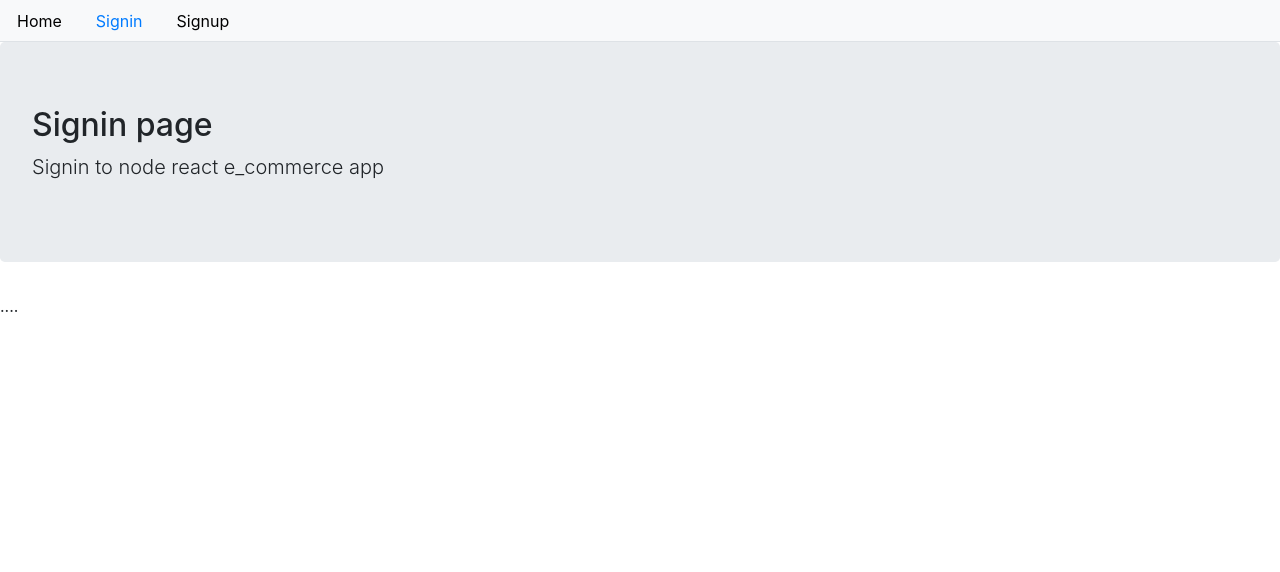
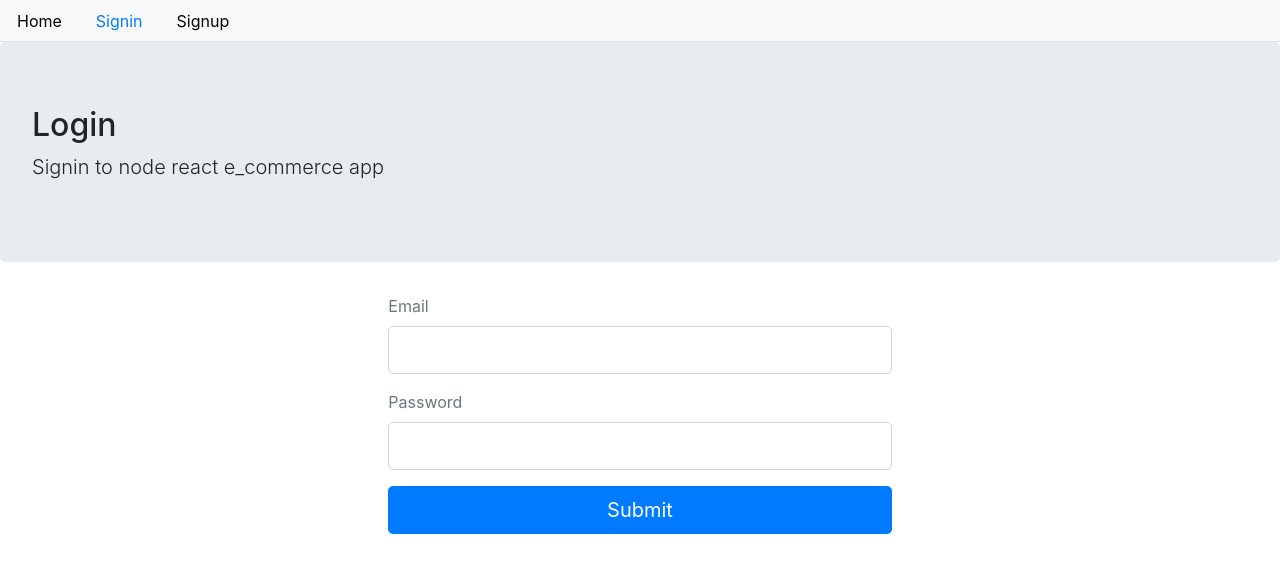
Before and after one commit to sahilbakoru/e-commerce_front, a React (Create React App) app: page /signin in a window 1280 px wide. Shown: the top 572 px of the page. Built offline with nearby package versions, Linux system fonts and the light colour scheme.

Commit message:
signin_complete

```diff
--- a/src/auth/index.js
+++ b/src/auth/index.js
@@ -18,3 +18,21 @@
          console.log(err)
      })
  }
+
+ export const signin = (user)=>{
+    // console.log(name,email,password)
+    return fetch(`${API}/signin`,{
+         method: 'POST',
+         headers:{
+             Accept: 'application/json',
+             "Content-Type": "application/json",
+         },
+         body: JSON.stringify(user)
+     })
+     .then(response=>{
+         return response.json()
+     })
+     .catch(err=>{
+         console.log(err)
+     })
+ }
--- a/src/user/Signin.js
+++ b/src/user/Signin.js
@@ -1,14 +1,92 @@
-import React from 'react';
+import React,{useState} from 'react';
+import { Redirect } from 'react-router-dom';
+import Layout from '../core/Layout'
+import { signin } from '../auth'
 
-import Layout from '../core/Layout'
+const Signin = () => {
+    const [values,setValues]=useState({
 
+        email: '',
+        password: '',
+        error: '',
+        loading: false,
+        redirectToReferrer: false,
 
-const Signin = () => (
-   <Layout title="Signin page " discription ="Signin to node react e_commerce app" >
-       ....
-   </Layout>
-)
+    })
+
+    const {email,password,loading,error,redirectToReferrer} = values
+    const handleChange=name=>event=>{
+        setValues({...values,error:false,[name]:event.target.value})
+    }
 
 
 
+    const clickSubmit=(event)=>{
+        event.preventDefault()
+        setValues({...values,error:false,loading:true})
+        signin({email,password})
+        .then(data=>{
+            if(data.error){
+                setValues({...values,error:data.error,loading:false})
+            }
+            else{
+                setValues({...values,
+                redirectToReferrer:true
+                })
+
+            }
+        })
+    }
+
+    const signUpForm =()=>(
+        <form>
+
+            <div className="form-group">
+                <label className="text-muted"> Email </label>
+                <input onChange={handleChange('email')} type="email"
+                className="form-control form-control-lg" value={email}/>
+            </div>
+
+            <div className="form-group">
+                <label className="text-muted"> Password </label>
+                <input onChange={handleChange('password')} type="password"
+                className="form-control form-control-lg" value={password} />
+            </div>
+            <button onClick={clickSubmit} className="btn btn-primary btn-lg btn-block ">Submit</button>
+        </form>
+    )
+
+    const showError=()=>(
+        <div className="alert alert-danger" style={{display:error ? '':'none'}}>
+        {error}
+    </div>
+    )
+
+    const showLoading=()=>
+       loading &&(
+           <div className="alert alert-info" >
+               <h2>
+                   Loading..
+               </h2>
+           </div>
+       )
+
+       const redirectUser=()=>{
+           if(redirectToReferrer){
+               return <Redirect to="/" />;
+           }
+       }
+
+    return (
+        <Layout title="Login" discription ="Signin to node react e_commerce app"
+        className="container col-md-5 offset-md-2.5  " >
+            {showLoading()}
+            {showError()}
+            {signUpForm()}
+            {redirectUser()}
+
+        </Layout>
+     )
+}
+
 export default Signin
```
